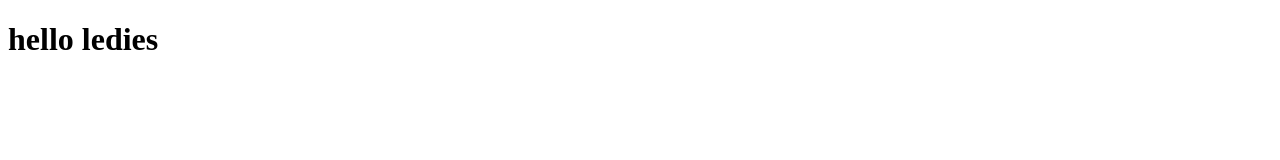
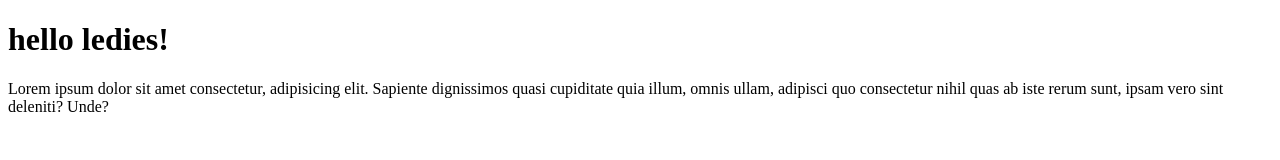
Before and after one commit to Zuharta/Belajar-git-remote, a plain HTML site: page index.html in a window 1280 px wide. Drawn offline with Linux system fonts and the light colour scheme.

Commit message:
menambahkan teks lorem

```diff
--- a/index.html
+++ b/index.html
@@ -9,7 +9,9 @@
 </head>
 
 <body>
-  <h1> hello ledies </h1>
+  <h1> hello ledies! </h1>
 </body>
+<p>Lorem ipsum dolor sit amet consectetur, adipisicing elit. Sapiente dignissimos quasi cupiditate quia illum, omnis
+  ullam, adipisci quo consectetur nihil quas ab iste rerum sunt, ipsam vero sint deleniti? Unde?</p>
 
 </html>
```
